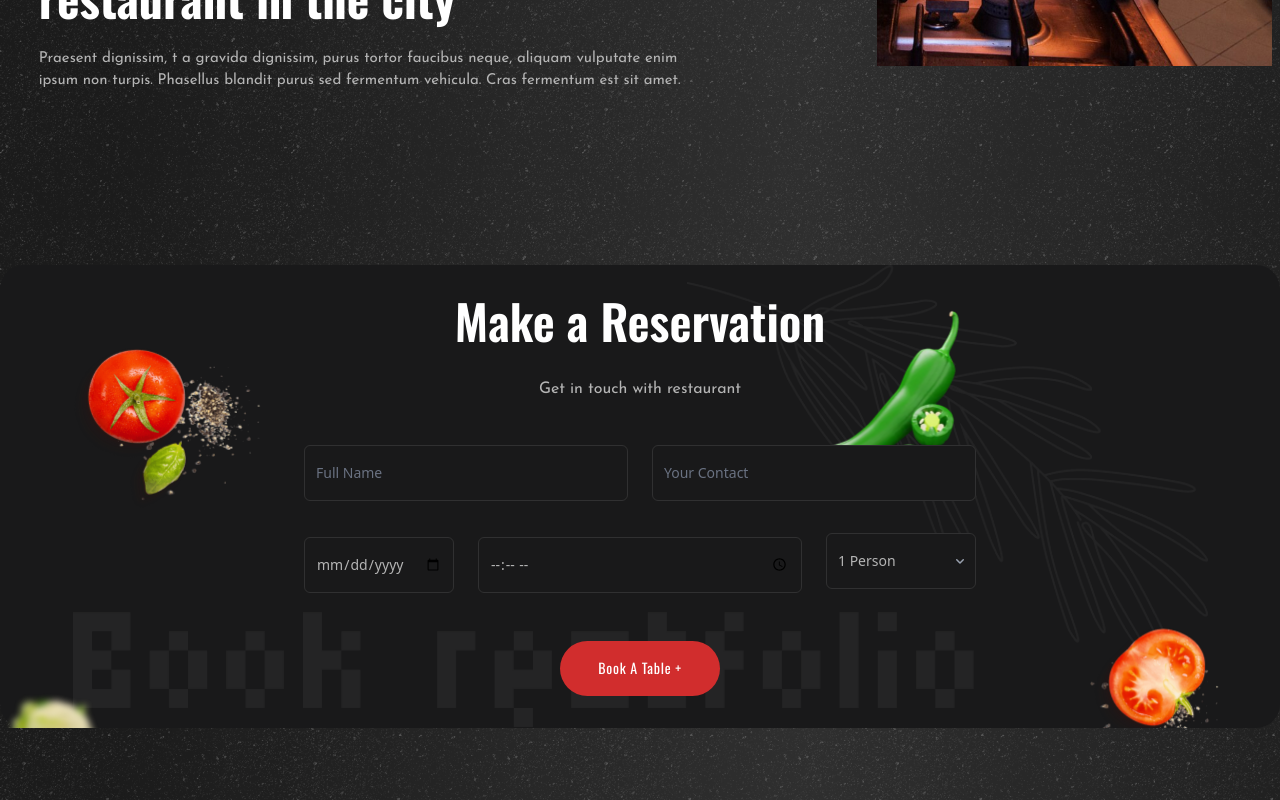
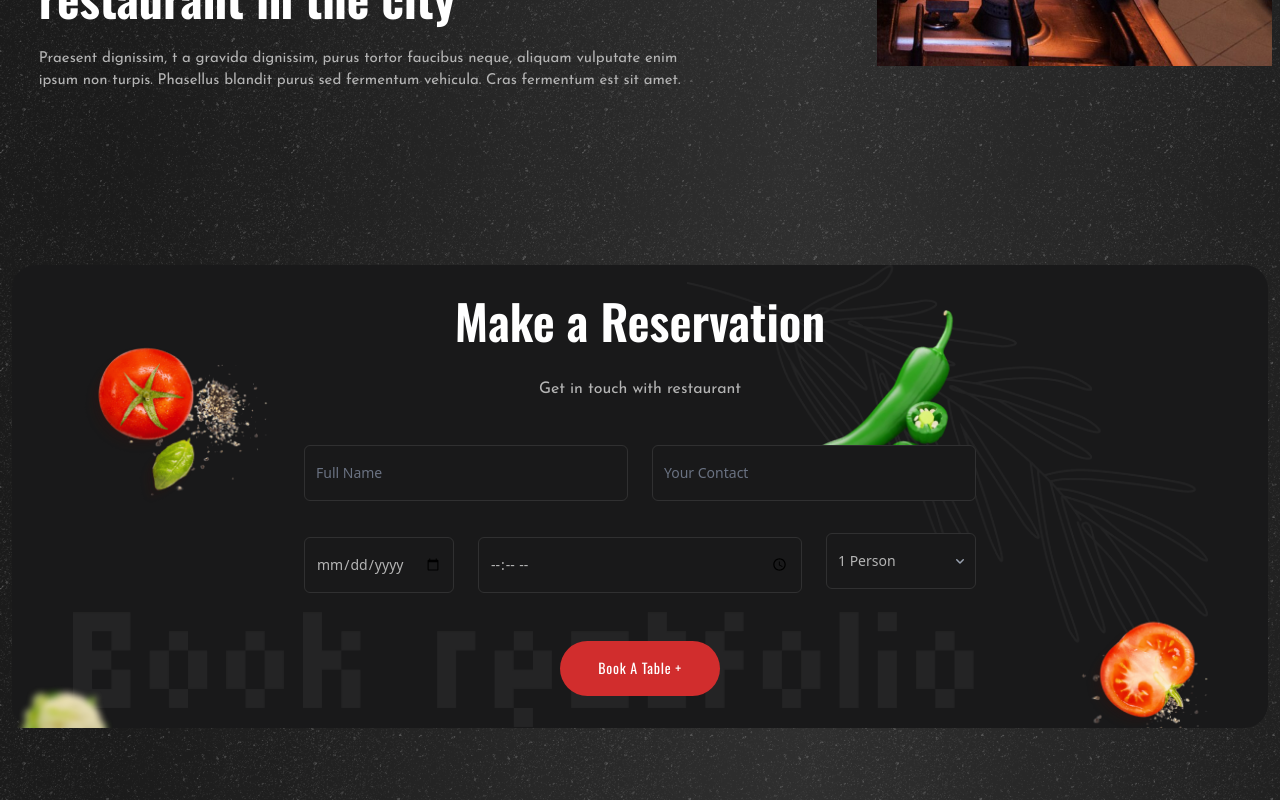
Before and after one commit to Muhammad-Ali-16/restfolio, a React (Vite) app: page / in a window 1280 px wide. Shown: the part 6219-7019 px from the top of the page. Built offline with nearby package versions, Linux system fonts and the light colour scheme.

Commit message:
Reservation Bug Fixed

```diff
--- a/src/homeSections/Reservation.jsx
+++ b/src/homeSections/Reservation.jsx
@@ -2,8 +2,9 @@
 function Reservation() {
     return (
         <section className="reservation-main w-full relative h-auto py-12 xl:py-18 overflow-hidden">
+            <div className="reservation-content-main max-w-7xl mx-auto">
                 <div
-                className="reservation-content-main max-w-7xl bg-[var(--form-bg)] mx-auto grid grid-cols-1 gap-10 h-auto rounded-3xl relative
+                    className=" mx-3 bg-[var(--form-bg)] grid grid-cols-1 gap-10 h-auto rounded-3xl relative
         bg-[url(/reservation-pattern.png)] bg-no-repeat bg-contain bg-center before:content-[''] before:absolute before:bg-[url(/reservation-img.png)] before:inset-0 before:bg-no-repeat before:bg-cover"
                 >
                     <div className="mx-auto text-center my-8 space-y-8 relative z-10">
@@ -110,6 +111,7 @@ function Reservation() {
                         </form>
                     </div>
                 </div>
+            </div>
         </section>
     );
 }
```
Lines whose indentation alone changed are shown as unchanged.
